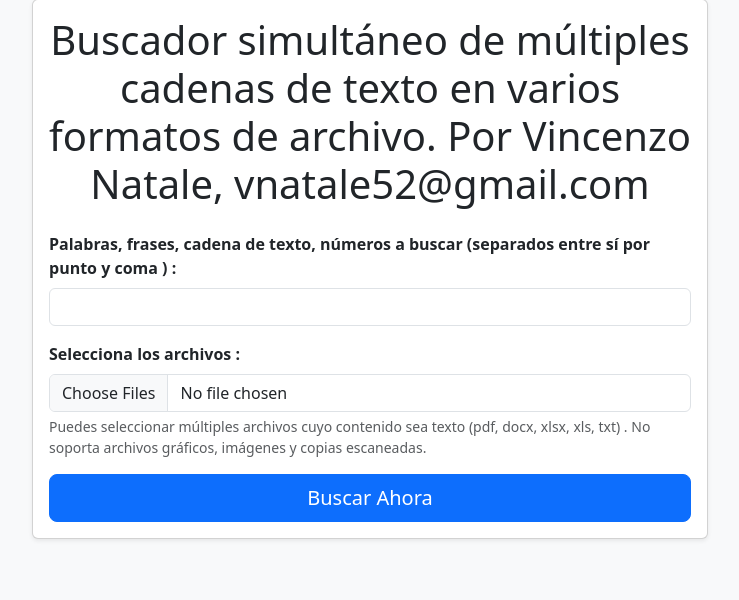
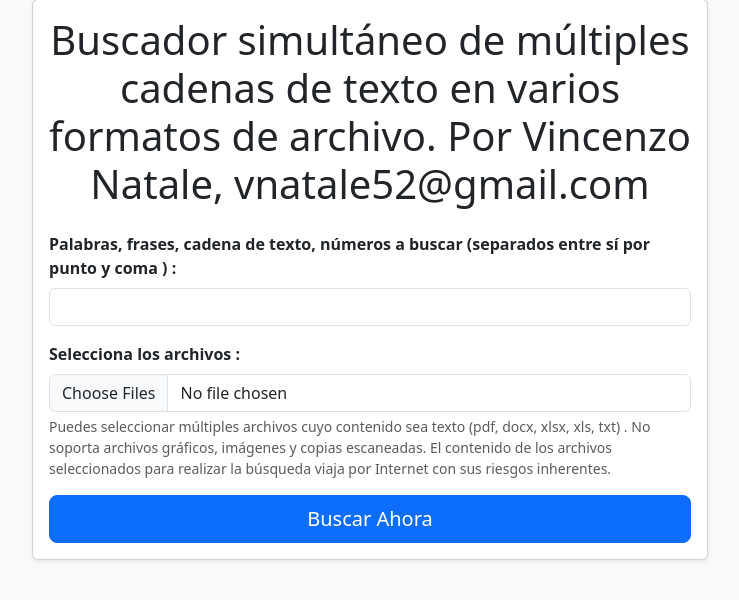
Before and after one commit to vnatale52/Find_Strings_in_Files, a Flask app: page / in a window 1280 px wide. Shown: the part 51-651 px from the top of the page, without its empty margins (270-1009 px from the left). Run offline with Flask 3, Linux system fonts and the light colour scheme.

Commit message:
Add files via upload

```diff
--- a/templates/index.html
+++ b/templates/index.html
@@ -33,7 +33,7 @@
                     <div class="mb-3">
                         <label for="files" class="form-label"><strong>Selecciona los archivos : </strong></label>
                         <input class="form-control" type="file" id="files" name="files" multiple required>
-                        <div class="form-text">Puedes seleccionar múltiples archivos cuyo contenido sea texto (pdf, docx, xlsx, xls, txt) . No soporta archivos gráficos, imágenes y copias escaneadas.</div>
+                        <div class="form-text">Puedes seleccionar múltiples archivos cuyo contenido sea texto (pdf, docx, xlsx, xls, txt) . No soporta archivos gráficos, imágenes y copias escaneadas. El contenido de los archivos seleccionados para realizar la búsqueda viaja por Internet con sus riesgos inherentes.</div>
                     </div>
                     <div class="d-grid">
                         <button type="submit" class="btn btn-primary btn-lg">Buscar Ahora</button>
```
